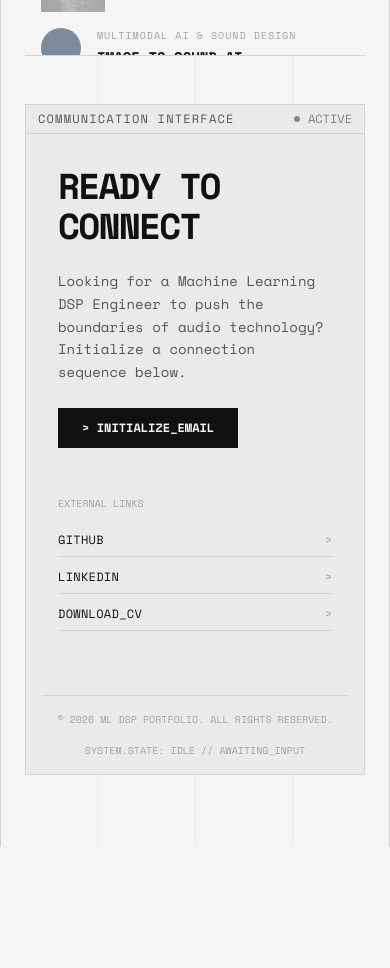
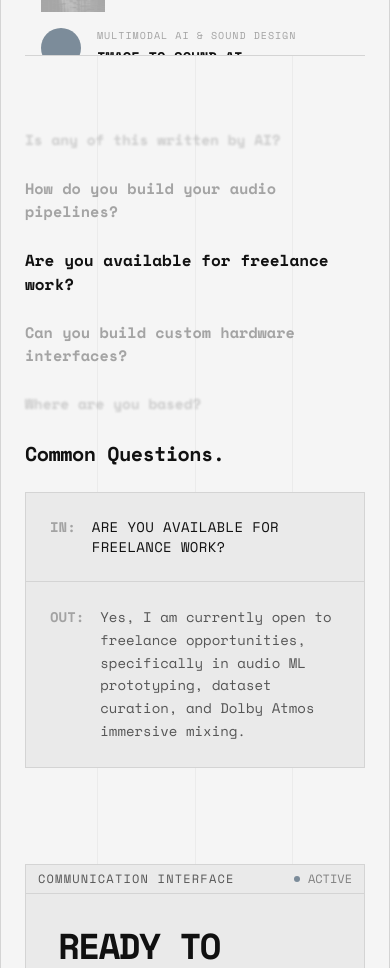
Before and after one commit to DIEGOGCHM/Portfolio_Diego_Chavez_ML_DSP_ENG, a Next.js app: page / in a window 390 px wide. Shown: the part 5800-6768 px from the top of the page. Before the commit the page ends 6647 px from the top, so only its background shows below. Built offline with nearby package versions, Linux system fonts and the light colour scheme.

Commit message:
feat: Add FAQ section based on provided mockup

```diff
--- a/src/app/page.tsx
+++ b/src/app/page.tsx
@@ -2,6 +2,7 @@ import { HeroCanvas } from "@/components/HeroCanvas";
 import About from "@/components/About";
 import Skills from "@/components/Skills";
 import Projects from "@/components/Projects";
+import FAQ from "@/components/FAQ";
 import Contact from "@/components/Contact";
 
 export default function Home() {
@@ -29,6 +30,7 @@ export default function Home() {
             <About />
             <Skills />
             <Projects />
+            <FAQ />
             <Contact />
           </div>
         </div>
--- /dev/null
+++ b/src/components/FAQ.tsx
@@ -0,0 +1,93 @@
+"use client";
+
+import React, { useState } from "react";
+import { Panel } from "./Panel";
+
+const faqs = [
+  {
+    q: "Is any of this written by AI?",
+    a: "The underlying architecture and core logic are hand-crafted, but I frequently use LLMs to accelerate prototyping, generate boilerplate, and debug complex DSP algorithms."
+  },
+  {
+    q: "How do you build your audio pipelines?",
+    a: "I primarily use Python, PyTorch, and specialized models like CLAP for semantic audio retrieval, combined with custom C++ DSP nodes when real-time performance is critical."
+  },
+  {
+    q: "Are you available for freelance work?",
+    a: "Yes, I am currently open to freelance opportunities, specifically in audio ML prototyping, dataset curation, and Dolby Atmos immersive mixing."
+  },
+  {
+    q: "Can you build custom hardware interfaces?",
+    a: "Yes! I integrate microcontrollers like Arduino and Raspberry Pi with various sensors to create interactive, electromechanical art installations."
+  },
+  {
+    q: "Where are you based?",
+    a: "I am based in Mexico, completing my BSc at Tecnológico de Monterrey, but I am fully equipped to collaborate with teams globally on a remote basis."
+  }
+];
+
+export default function FAQ() {
+  const [activeIndex, setActiveIndex] = useState(2);
+
+  return (
+    <section id="faq" className="grid grid-cols-12 gap-6 md:gap-12 w-full mt-12 mb-12">
+
+      {/* Left Menu: Fading Question List */}
+      <div className="col-span-12 md:col-span-5 flex flex-col justify-center">
+        <div className="flex flex-col gap-6 md:gap-8 relative">
+          {faqs.map((faq, idx) => {
+            const distance = Math.abs(idx - activeIndex);
+
+            // Calculate opacity and blur based on distance to replicate the mockup's depth effect
+            let styleClass = "opacity-100 scale-100";
+            if (distance === 1) styleClass = "opacity-50 scale-95";
+            if (distance === 2) styleClass = "opacity-25 scale-90 blur-[1px]";
+            if (distance > 2) styleClass = "opacity-10 scale-90 blur-[2px]";
+
+            const isActive = idx === activeIndex;
+
+            return (
+              <div
+                key={idx}
+                onClick={() => setActiveIndex(idx)}
+                className={`cursor-pointer transition-all duration-500 ease-out flex items-center justify-between group origin-left ${styleClass}`}
+              >
+                <h3 className={`text-base md:text-lg font-bold transition-colors ${isActive ? 'text-white_clinical' : 'text-white_faded group-hover:text-white_clinical'}`}>
+                  {faq.q}
+                </h3>
+                {isActive && (
+                  <span className="text-gray_signal font-mono text-xs hidden md:block tracking-widest">
+                    ↑ ↓
+                  </span>
+                )}
+              </div>
+            );
+          })}
+        </div>
+      </div>
+
+      {/* Right Side: Terminal Window Style */}
+      <div className="col-span-12 md:col-span-7 flex flex-col justify-center">
+        <h2 className="text-xl md:text-2xl text-white_clinical font-bold mb-6 font-mono tracking-tight">Common Questions.</h2>
+
+        {/* We use the existing Panel to maintain the site's aesthetic frame */}
+        <Panel noPadding>
+          <div className="flex flex-col bg-black_core/50">
+            {/* IN Section */}
+            <div className="flex gap-4 border-b border-gray_interference p-6 md:p-8 font-mono text-sm md:text-base transition-all duration-300">
+               <span className="text-gray_signal font-bold">IN:</span>
+               <span className="uppercase text-white_clinical tracking-wide">{faqs[activeIndex].q}</span>
+            </div>
+
+            {/* OUT Section */}
+            <div className="flex gap-4 p-6 md:p-8 font-mono text-sm md:text-base leading-relaxed text-white_faded transition-all duration-300 min-h-[150px]">
+               <span className="text-gray_signal font-bold">OUT:</span>
+               <span className="animate-in fade-in duration-500">{faqs[activeIndex].a}</span>
+            </div>
+          </div>
+        </Panel>
+      </div>
+
+    </section>
+  );
+}
```
